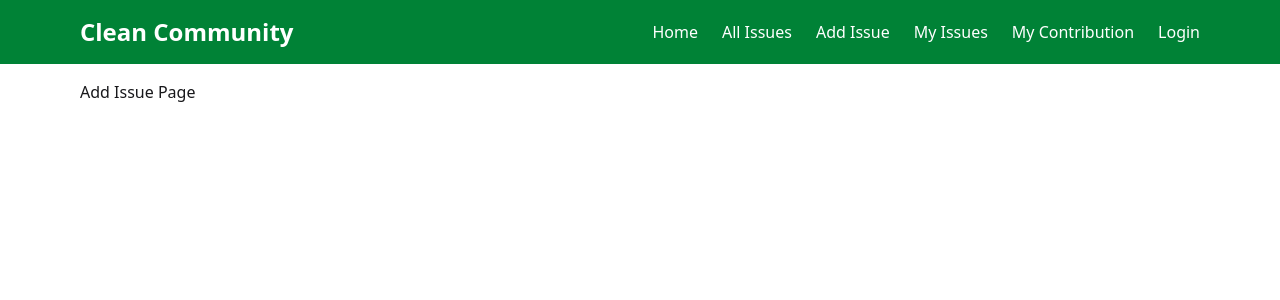
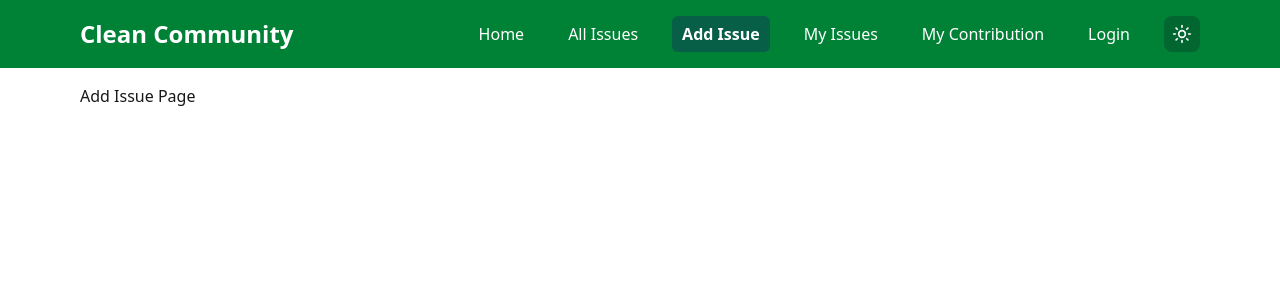
Before and after one commit to numangittuhub/Assignment-10-Frontend, a React app: page /add-issue in a window 1280 px wide. Shown: the top 300 px of the page. Built offline with nearby package versions, Linux system fonts and the light colour scheme; the HTML template or start-up script is replaced by a standard one.

Commit message:
basic navber has benn created

```diff
--- a/src/App.jsx
+++ b/src/App.jsx
@@ -0,0 +1,18 @@
+import { useState, useEffect } from "react";
+import { RouterProvider } from "react-router-dom";
+import router from "./routes/Router";
+
+export default function App() {
+  const [theme, setTheme] = useState(localStorage.getItem("theme") || "light");
+
+  useEffect(() => {
+    if (theme === "dark") {
+      document.documentElement.classList.add("dark");
+    } else {
+      document.documentElement.classList.remove("dark");
+    }
+    localStorage.setItem("theme", theme);
+  }, [theme]);
+
+  return <RouterProvider router={router} />;
+}
--- a/src/components/Navbar.jsx
+++ b/src/components/Navbar.jsx
@@ -1,21 +1,63 @@
 import { Link, NavLink } from "react-router-dom";
+import { useState } from "react";
+import { Menu, X, Sun, Moon } from "lucide-react";
 
-const Navbar = () => {
+const Navbar = ({ theme, setTheme }) => {
+  const [open, setOpen] = useState(false);
+
+  const toggleTheme = () => {
+    setTheme(prev => (prev === "light" ? "dark" : "light"));
+  };
+
+  const navLinks = (
+    <>
+      <NavLink to="/" className="nav-link">Home</NavLink>
+      <NavLink to="/issues" className="nav-link">All Issues</NavLink>
+      <NavLink to="/add-issue" className="nav-link">Add Issue</NavLink>
+      <NavLink to="/my-issues" className="nav-link">My Issues</NavLink>
+      <NavLink to="/my-contribution" className="nav-link">My Contribution</NavLink>
+      <NavLink to="/login" className="nav-link">Login</NavLink>
+    </>
+  );
+
   return (
-    <div className="bg-green-700 text-white">
+    <nav className="bg-green-700 dark:bg-gray-900 text-white dark:text-gray-200">
       <div className="max-w-6xl mx-auto flex justify-between items-center py-4 px-4">
+
+        {/* Logo */}
         <Link to="/" className="text-2xl font-bold">Clean Community</Link>
 
-        <div className="flex gap-6">
-          <NavLink to="/" className="hover:text-gray-200">Home</NavLink>
-          <NavLink to="/issues" className="hover:text-gray-200">All Issues</NavLink>
-          <NavLink to="/add-issue" className="hover:text-gray-200">Add Issue</NavLink>
-          <NavLink to="/my-issues" className="hover:text-gray-200">My Issues</NavLink>
-          <NavLink to="/my-contribution" className="hover:text-gray-200">My Contribution</NavLink>
-          <NavLink to="/login" className="hover:text-gray-200">Login</NavLink>
+        {/* Desktop Menu */}
+        <div className="hidden md:flex gap-6 items-center">
+          {navLinks}
+
+          {/* Theme Toggle Button */}
+          <button onClick={toggleTheme} className="p-2 rounded-lg bg-green-800 dark:bg-gray-700">
+            {theme === "light" ? <Moon size={20} /> : <Sun size={20} />}
+          </button>
         </div>
+
+        {/* Mobile Menu Button */}
+        <button className="md:hidden" onClick={() => setOpen(!open)}>
+          {open ? <X size={28} /> : <Menu size={28} />}
+        </button>
       </div>
-    </div>
+
+      {/* Mobile Dropdown */}
+      {open && (
+        <div className="md:hidden bg-green-600 dark:bg-gray-800 flex flex-col gap-3 px-5 py-4">
+          {navLinks}
+
+          {/* Toggle button in mobile */}
+          <button
+            onClick={toggleTheme}
+            className="p-2 rounded-lg bg-green-800 dark:bg-gray-700 w-28"
+          >
+            {theme === "light" ? "Dark Mode" : "Light Mode"}
+          </button>
+        </div>
+      )}
+    </nav>
   );
 };
 
--- a/src/index.css
+++ b/src/index.css
@@ -1,2 +1,12 @@
 @import "tailwindcss";
 @plugin "daisyui";
+
+.nav-link {
+  padding: 6px 10px;
+  border-radius: 6px;
+}
+
+.nav-link.active {
+  background-color: #065f46; /* darker green */
+  font-weight: 600;
+}
```
